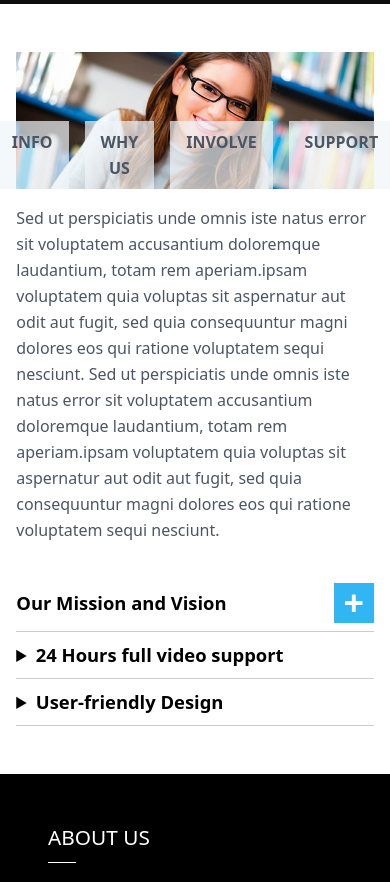
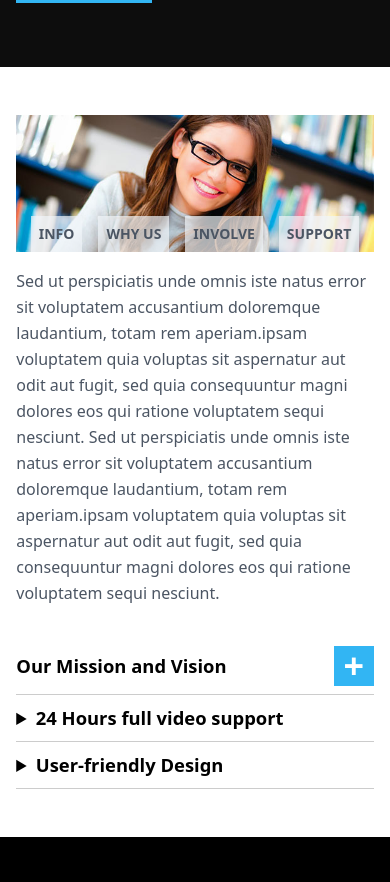
Before and after one commit to emmanuel-cruz-dev/literarium, a React (Vite) app: page /about in a window 390 px wide. Shown: the part 4820-5702 px from the top of the page. Built offline with nearby package versions, Linux system fonts and the light colour scheme.

Commit message:
responsive AboutUs secciones Mission y Welcome arreglados

```diff
--- a/src/components/routes/about/AboutMission.tsx
+++ b/src/components/routes/about/AboutMission.tsx
@@ -50,7 +50,7 @@ const MissionRender: FC<MissionRenderProps> = ({ arr }) => {
         <div className="flex gap-4 justify-center absolute bottom-0 left-0 w-full">
           {arr.map((item) => (
             <h2
-              className="bg-slate-100/70 px-4 py-2 uppercase font-bold text-center"
+              className="bg-slate-100/70 text-sm lg:text-base px-2 lg:px-4 py-2 uppercase font-bold text-center"
               key={item.id}
             >
               {item.title}
--- a/src/components/routes/about/AboutWelcome.tsx
+++ b/src/components/routes/about/AboutWelcome.tsx
@@ -10,9 +10,9 @@ const AboutWelcome = () => {
       </div>
       <article className="grid grid-cols-1 xl:grid-cols-3 gap-12 lg:gap-16 py-6 font-thin">
         <figure className="mx-auto lg:col-span-1">
-          <img src={PeopleImage} alt="People" />
+          <img src={PeopleImage} alt="people" />
         </figure>
-        <div className="col-span-2 tracking-wider flex flex-col gap-4 items-center">
+        <div className="lg:col-span-2 tracking-wider flex flex-col gap-4 items-center">
           <p>
             <span className="float-left text-white text-6xl font-semibold p-1 pb-2 px-3 mr-3 background-accent__item">
               A
```
